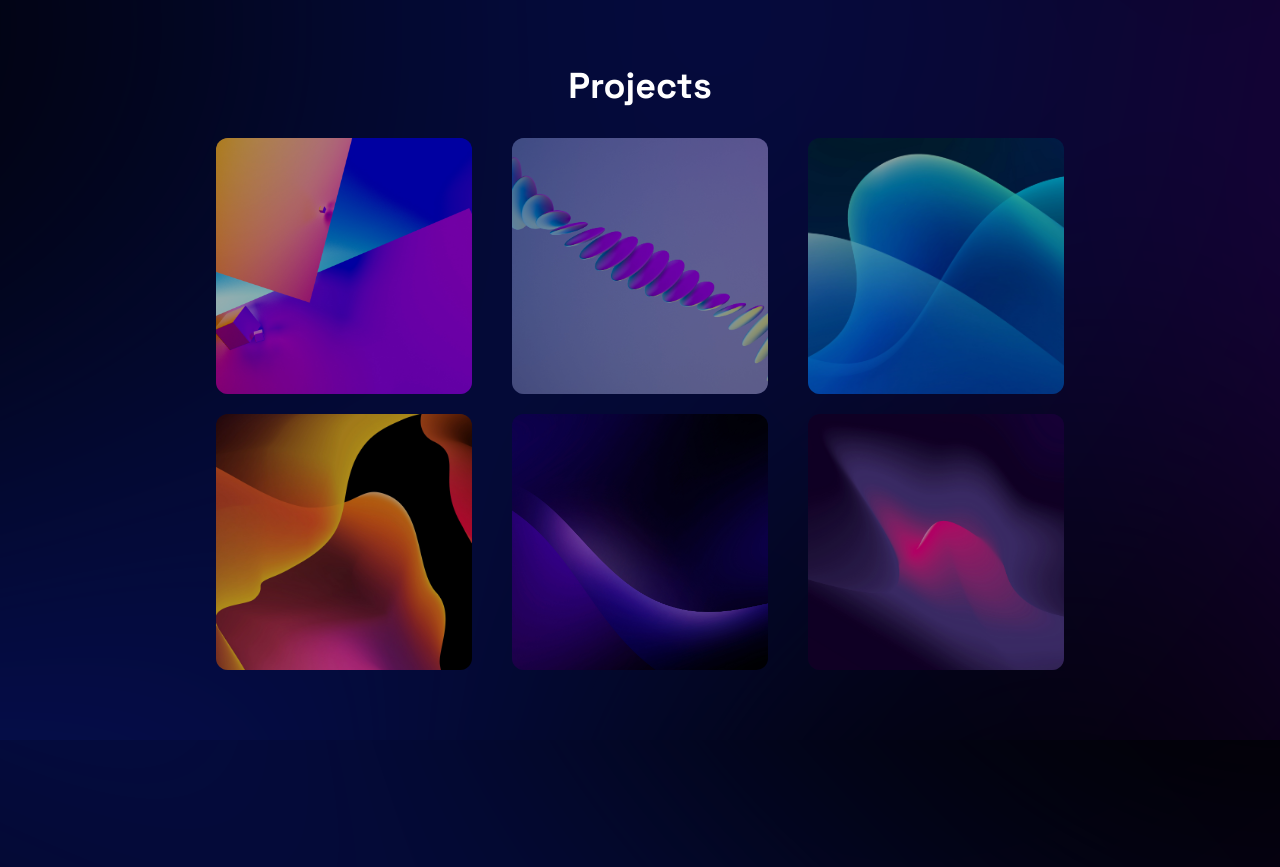
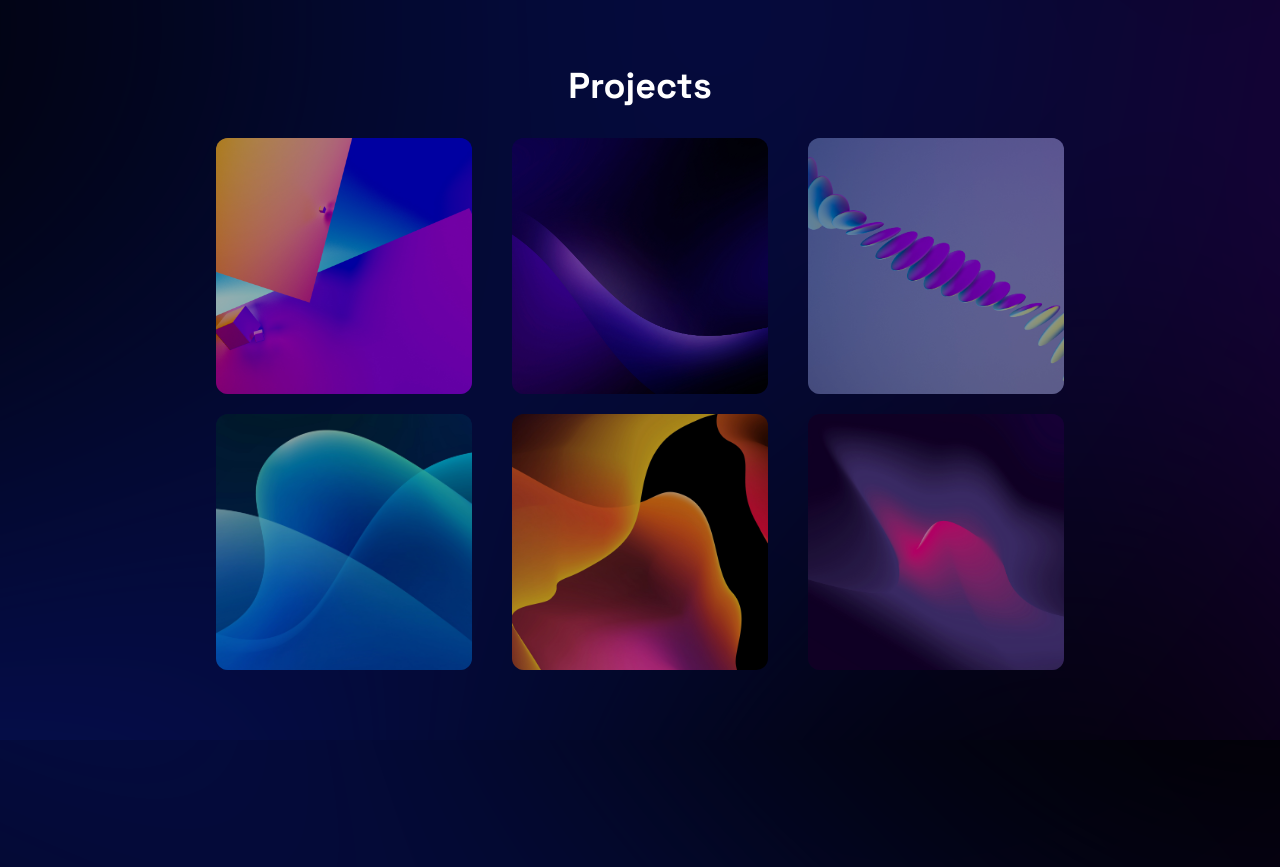
Before and after one commit to Ayush215mb/Ayush215mb-Portfolio, a React (Vite) app: page / in a window 1280 px wide. Shown: the part 700-1567 px from the top of the page. Built offline with nearby package versions, Linux system fonts and the light colour scheme.

Commit message:
added crop sense details

```diff
--- a/package.json
+++ b/package.json
@@ -32,6 +32,6 @@
     "globals": "^15.9.0",
     "postcss": "^8.4.41",
     "tailwindcss": "^3.4.9",
-    "vite": "^5.4.0"
+    "vite": "^6.2.1"
   }
 }
--- a/src/Components/Projects.jsx
+++ b/src/Components/Projects.jsx
@@ -1,4 +1,3 @@
-import React from "react";
 import project1 from "../assets/Images/project1.jpeg";
 import project2 from "../assets/Images/project2.jpeg";
 import project3 from "../assets/Images/project3.jpeg";
@@ -8,7 +7,6 @@ import project6 from "../assets/Images/project6.jpeg";
 import ProjectsTemp from "./ProjectsTemp";
 
 import { motion } from "framer-motion";
-import { fadeIn } from "../Variants";
 
 const Projects = () => {
   return (
@@ -28,13 +26,23 @@ const Projects = () => {
           </motion.div>
           <motion.div>
             <ProjectsTemp
+              title="Crop Sense"
+              image={project6}
+              description="A platform which helps predicts the ideal crop and its expected yeild based on the composition details of the soil and climate of the region."
+              link="https://crop-sense-ai.vercel.app/"
+            />
+          </motion.div>
+
+          <motion.div>
+            <ProjectsTemp
               title="Parse Spy"
               image={project4}
               description="A desktop app which automates social media investigations with a complete report."
               link="https://parsespy.vercel.app/"
             />
           </motion.div>
-
+        </div>
+        <div className="flex gap-10 md:flex-row  flex-col">
           <motion.div>
             <ProjectsTemp
               title="Veer Solutions"
@@ -43,23 +51,13 @@ const Projects = () => {
               link="https://veer-solutions.vercel.app/"
             />
           </motion.div>
-        </div>
-        <div className="flex gap-10 md:flex-row  flex-col">
+
           <motion.div>
             <ProjectsTemp
               title="Anyvend"
               image={project1}
               description="Designed and developed a website that integrates with vending machines. (new version is in development) "
               link="https://avt1-9a0bb.web.app/"
-            />
-          </motion.div>
-
-          <motion.div>
-            <ProjectsTemp
-              title="COMING SOON"
-              image={project6}
-              description=""
-              link=""
             />
           </motion.div>
 
```
Also changed, not shown: 1 other file (tests, documents, lock files or other folders).
